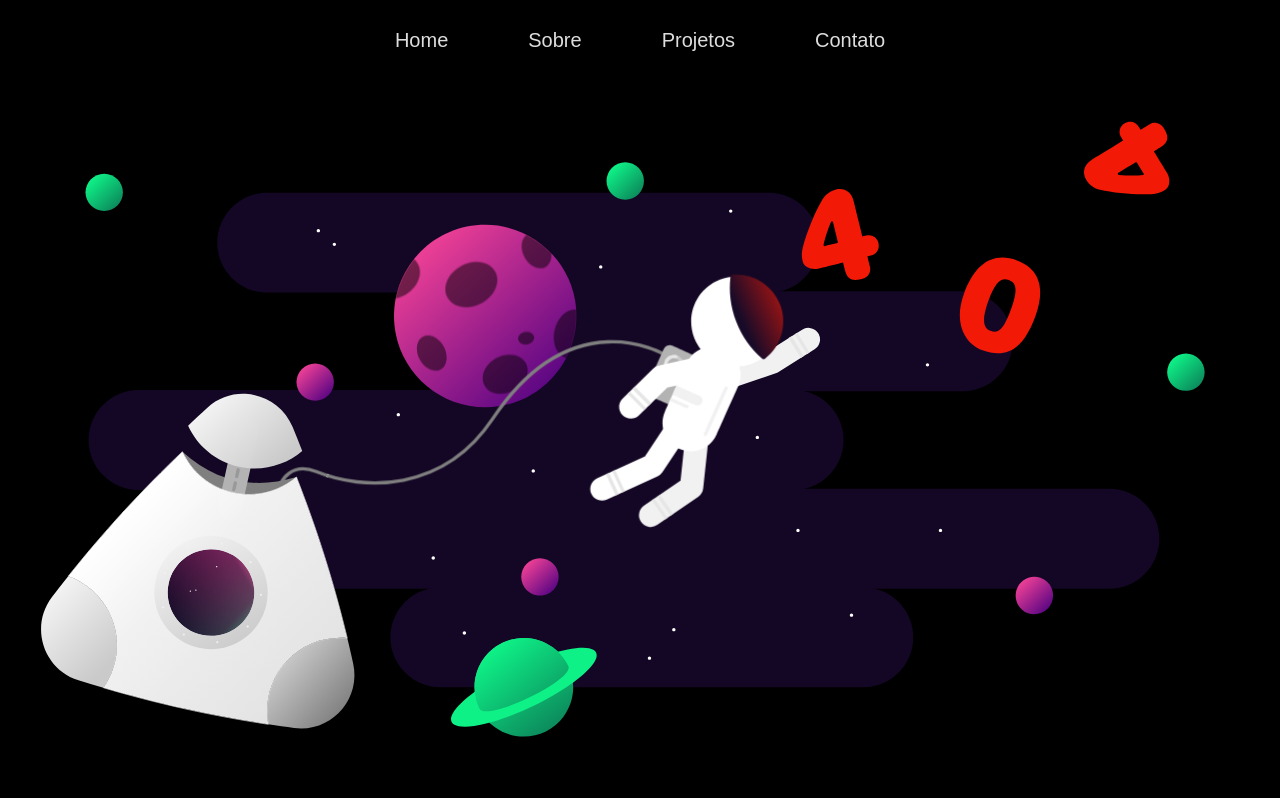
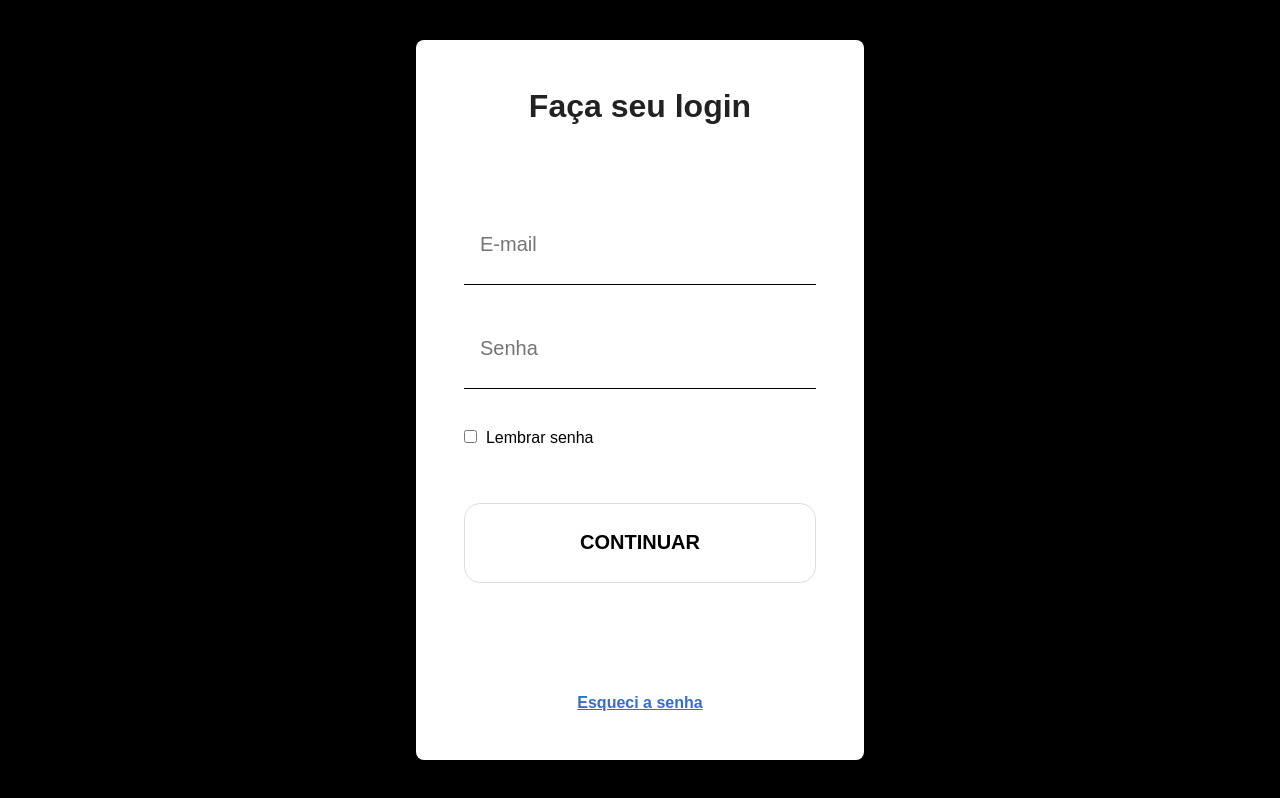
Before and after one commit to lmiguelm/portfolio, a Next.js app: page /auth/login in a window 1280 px wide. Before the commit this address had no page. Built offline with nearby package versions, Linux system fonts and the light colour scheme; no server answers.

Commit message:
Autenticação - Login

```diff
--- a/package.json
+++ b/package.json
@@ -11,6 +11,7 @@
     "axios": "^0.21.1",
     "date-fns": "^2.21.3",
     "framer-motion": "^4.1.11",
+    "js-cookie": "^2.2.1",
     "next": "latest",
     "next-pwa": "^5.2.21",
     "react": "^17.0.2",
@@ -26,6 +27,7 @@
     "typewriter-effect": "^2.17.0"
   },
   "devDependencies": {
+    "@types/js-cookie": "^2.2.6",
     "@types/node": "^15.0.1",
     "@types/react": "^17.0.4",
     "@types/react-lottie": "^1.2.5",
--- /dev/null
+++ b/src/contexts/AuthContext.tsx
@@ -0,0 +1,56 @@
+import { useEffect, createContext, useState, useContext, ReactNode } from 'react';
+import { api } from '../services/api';
+import Cookie from 'js-cookie';
+
+type AuthProps = {
+  children: ReactNode;
+};
+
+type AuthContextData = {
+  isLogged: boolean;
+  login(email: string, password: string, remember: boolean): Promise<void>;
+  logout(): void;
+};
+
+const AuthContext = createContext({} as AuthContextData);
+
+export function AuthProvider({ children }: AuthProps) {
+  const [isLogged, setIsLogged] = useState(false);
+
+  async function login(email: string, password: string, remember: boolean): Promise<void> {
+    return new Promise(async (resolve, reject) => {
+      try {
+        const response = await api.post(`http://localhost:3333/api/users/login`, {
+          email,
+          password,
+        });
+
+        const token = response.headers.authorization;
+
+        api.defaults.headers = token;
+        setIsLogged(true);
+
+        if (remember) {
+          Cookie.set('access_token', JSON.stringify(token));
+        }
+
+        resolve();
+      } catch (error) {
+        reject();
+      }
+    });
+  }
+
+  async function logout() {
+    setIsLogged(false);
+    Cookie.remove('access_token');
+  }
+
+  return (
+    <AuthContext.Provider value={{ isLogged, login, logout }}>{children}</AuthContext.Provider>
+  );
+}
+
+export function useAuth() {
+  return useContext(AuthContext);
+}
--- a/src/pages/_app.tsx
+++ b/src/pages/_app.tsx
@@ -1,13 +1,18 @@
 import { Header } from '../components/Header';
+import { AuthProvider } from '../contexts/AuthContext';
 import { StylesProvider } from '../contexts/StylesContext';
 import { GlobalStyle } from '../styles/global';
 
 export default function App({ Component, pageProps }) {
+  const isLoginPage = String(Component).includes('Login');
+
   return (
-    <StylesProvider>
-      <GlobalStyle />
-      <Header />
-      <Component {...pageProps} />
-    </StylesProvider>
+    <AuthProvider>
+      <StylesProvider>
+        <GlobalStyle />
+        {!isLoginPage && <Header />}
+        <Component {...pageProps} />
+      </StylesProvider>
+    </AuthProvider>
   );
 }
--- /dev/null
+++ b/src/pages/auth/login.tsx
@@ -0,0 +1,103 @@
+import { GetServerSideProps } from 'next';
+import Link from 'next/link';
+import Router from 'next/router';
+
+import { FormEvent, useEffect, useState } from 'react';
+import { useAuth } from '../../contexts/AuthContext';
+
+import { Container, CardContainer } from '../../styles/pages/auth/login';
+
+import { isAValidEmail } from '../../utils/checkEmail';
+
+export default function Login() {
+  const [email, setEmail] = useState('');
+  const [password, setPassword] = useState('');
+  const [remember, setRemember] = useState(false);
+  const [enableButton, setEnableButton] = useState(false);
+  const [showInputError, setShowInputError] = useState(false);
+
+  const { login } = useAuth();
+
+  useEffect(() => {
+    if (isAValidEmail(email) && password.length >= 5) {
+      setEnableButton(true);
+    } else {
+      setEnableButton(false);
+    }
+    setShowInputError(false);
+  }, [email, password]);
+
+  async function handleSubmit(e: FormEvent) {
+    e.preventDefault();
+
+    try {
+      await login(email, password, remember);
+      Router.push('/auth/dashboard');
+    } catch (error) {
+      setShowInputError(true);
+    }
+  }
+
+  return (
+    <Container>
+      <CardContainer>
+        <h1>Faça seu login</h1>
+
+        <form onSubmit={handleSubmit}>
+          <input
+            value={email}
+            onChange={(element) => setEmail(element.target.value)}
+            type="email"
+            placeholder="E-mail"
+            className={showInputError ? 'error' : ''}
+          />
+          <span className={showInputError ? 'message-error' : ''}>E-mail inválido.</span>
+
+          <input
+            value={password}
+            onChange={(element) => setPassword(element.target.value)}
+            type="password"
+            placeholder="Senha"
+            className={showInputError ? 'error' : ''}
+          />
+          <span className={showInputError ? 'message-error' : ''}>Senha inválida.</span>
+
+          <label htmlFor="remember">
+            <input
+              onClick={() => setRemember(!remember)}
+              defaultChecked={remember}
+              type="checkbox"
+              id="remember"
+            />
+            &nbsp; Lembrar senha
+          </label>
+
+          <button type="submit" disabled={!enableButton} className={enableButton ? 'active' : ''}>
+            Continuar
+          </button>
+        </form>
+
+        <Link href="/auth/esqueci-a-senha">
+          <a>Esqueci a senha</a>
+        </Link>
+      </CardContainer>
+    </Container>
+  );
+}
+
+export const getServerSideProps: GetServerSideProps = async (ctx) => {
+  const token = ctx.req.cookies.access_token;
+
+  if (token) {
+    return {
+      redirect: {
+        destination: '/auth/dashboard',
+        permanent: false,
+      },
+    };
+  } else {
+    return {
+      props: {},
+    };
+  }
+};
--- /dev/null
+++ b/src/styles/pages/auth/login.ts
@@ -0,0 +1,150 @@
+import styled from 'styled-components';
+
+export const Container = styled.div`
+  height: 100vh;
+  background-color: #000;
+
+  display: flex;
+  justify-content: center;
+  align-items: center;
+
+  overflow-y: hidden;
+`;
+
+export const CardContainer = styled.div`
+  height: 90vh;
+
+  min-width: 35vw;
+
+  background-color: #fff;
+  border-radius: 0.5rem;
+
+  display: flex;
+  flex-direction: column;
+  justify-content: space-between;
+
+  padding: 3rem;
+  margin: 1rem;
+
+  h1 {
+    color: #222;
+    align-self: center;
+    user-select: none;
+  }
+
+  form {
+    display: flex;
+    flex-direction: column;
+    gap: 1.5rem;
+
+    input {
+      height: 5rem;
+      outline: none;
+
+      padding: 2rem 1rem;
+
+      border: none;
+      border-bottom: 1px solid #000;
+      color: #333;
+
+      font-size: 1.25rem;
+
+      transition: 0.4s;
+
+      &::placeholder {
+        transition: 0.4s;
+      }
+
+      &:focus {
+        border-bottom: 1px solid #356eca;
+        color: #356eca;
+
+        &::placeholder {
+          transform: scale(0.9);
+        }
+      }
+
+      &.error {
+        border-bottom: 1px solid red;
+        color: red;
+      }
+    }
+
+    label {
+      margin-top: 1rem;
+      color: #000;
+      cursor: pointer;
+
+      user-select: none;
+
+      input[type='checkbox'] {
+        padding: 0rem;
+        cursor: pointer;
+        height: inherit;
+      }
+    }
+
+    span {
+      display: flex;
+      align-items: center;
+      color: red;
+    }
+
+    button {
+      margin: 2rem 0;
+
+      height: 5rem;
+      outline: none;
+
+      border: 1px solid #ddd;
+      border-radius: 1rem;
+
+      color: #000;
+      background-color: #fff;
+
+      font-size: 1.25rem;
+      text-transform: uppercase;
+      font-weight: bold;
+
+      cursor: not-allowed;
+
+      transition: 0.2s;
+
+      &.active {
+        border: 1px solid #356eca;
+        color: #356eca;
+        cursor: pointer;
+      }
+
+      &.active:hover {
+        color: #fff;
+        background-color: #356eca;
+      }
+    }
+
+    span {
+      display: none;
+    }
+
+    span.message-error {
+      display: initial;
+      user-select: none;
+      margin: -1rem 0 0 0;
+      font-size: 0.75rem;
+    }
+  }
+
+  a {
+    align-self: center;
+
+    display: flex;
+    align-items: center;
+
+    font-size: 1rem;
+    font-weight: bold;
+
+    color: #356eca;
+
+    user-select: none;
+  }
+`;
--- /dev/null
+++ b/src/utils/checkEmail.ts
@@ -0,0 +1,20 @@
+export function isAValidEmail(email) {
+  const user = email.substring(0, email.indexOf('@'));
+  const domain = email.substring(email.indexOf('@') + 1, email.length);
+
+  if (
+    user.length >= 1 &&
+    domain.length >= 3 &&
+    user.search('@') == -1 &&
+    domain.search('@') == -1 &&
+    user.search(' ') == -1 &&
+    domain.search(' ') == -1 &&
+    domain.search('.') != -1 &&
+    domain.indexOf('.') >= 1 &&
+    domain.lastIndexOf('.') < domain.length - 1
+  ) {
+    return true;
+  } else {
+    return false;
+  }
+}
```
Also changed, not shown: 1 other file (tests, documents, lock files or other folders).
